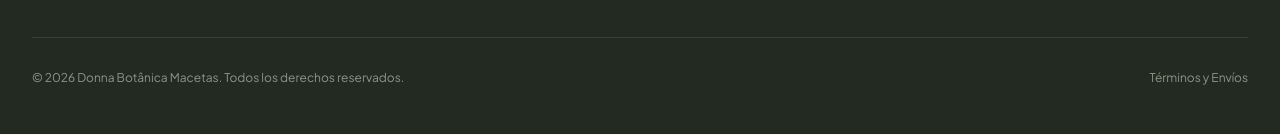
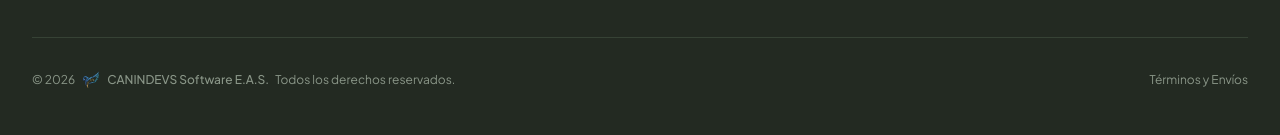
Before and after one commit to Xbox-hash/terra-macetas, a React (Vite) app: page / in a window 1280 px wide. Shown: the part 2504-2639 px from the top of the page. Built offline with nearby package versions, Linux system fonts and the light colour scheme; no server answers; the HTML template or start-up script is replaced by a standard one.

Commit message:
feat(tienda): copyright de CANINDEVS Software E.A.S. con logo y enlace en el pie

```diff
--- a/src/components/public/Footer.tsx
+++ b/src/components/public/Footer.tsx
@@ -120,7 +120,19 @@ export const Footer: React.FC = () => {
 
         {/* Footer Bottom */}
         <div className="pt-8 flex flex-col sm:flex-row items-center justify-between text-xs text-[#8A9688] gap-4">
-          <p>© {new Date().getFullYear()} {config.storeName || 'TERRA'} Macetas. Todos los derechos reservados.</p>
+          <p className="flex flex-wrap items-center justify-center gap-1.5">
+            © {new Date().getFullYear()}
+            <a
+              href="https://canindevs.nandekuatia.com.py"
+              target="_blank"
+              rel="noopener noreferrer"
+              className="inline-flex items-center gap-1.5 font-medium hover:text-white transition-colors"
+            >
+              <img src="/images/canindevs-icono.png" alt="" width={20} height={20} className="w-5 h-5" />
+              CANINDEVS Software E.A.S.
+            </a>
+            Todos los derechos reservados.
+          </p>
           <div className="flex items-center gap-6">
             <Link to="/contacto" className="hover:text-white transition-colors">Términos y Envíos</Link>
           </div>
```
Also changed, not shown: public/images/canindevs-icono.png (added).
